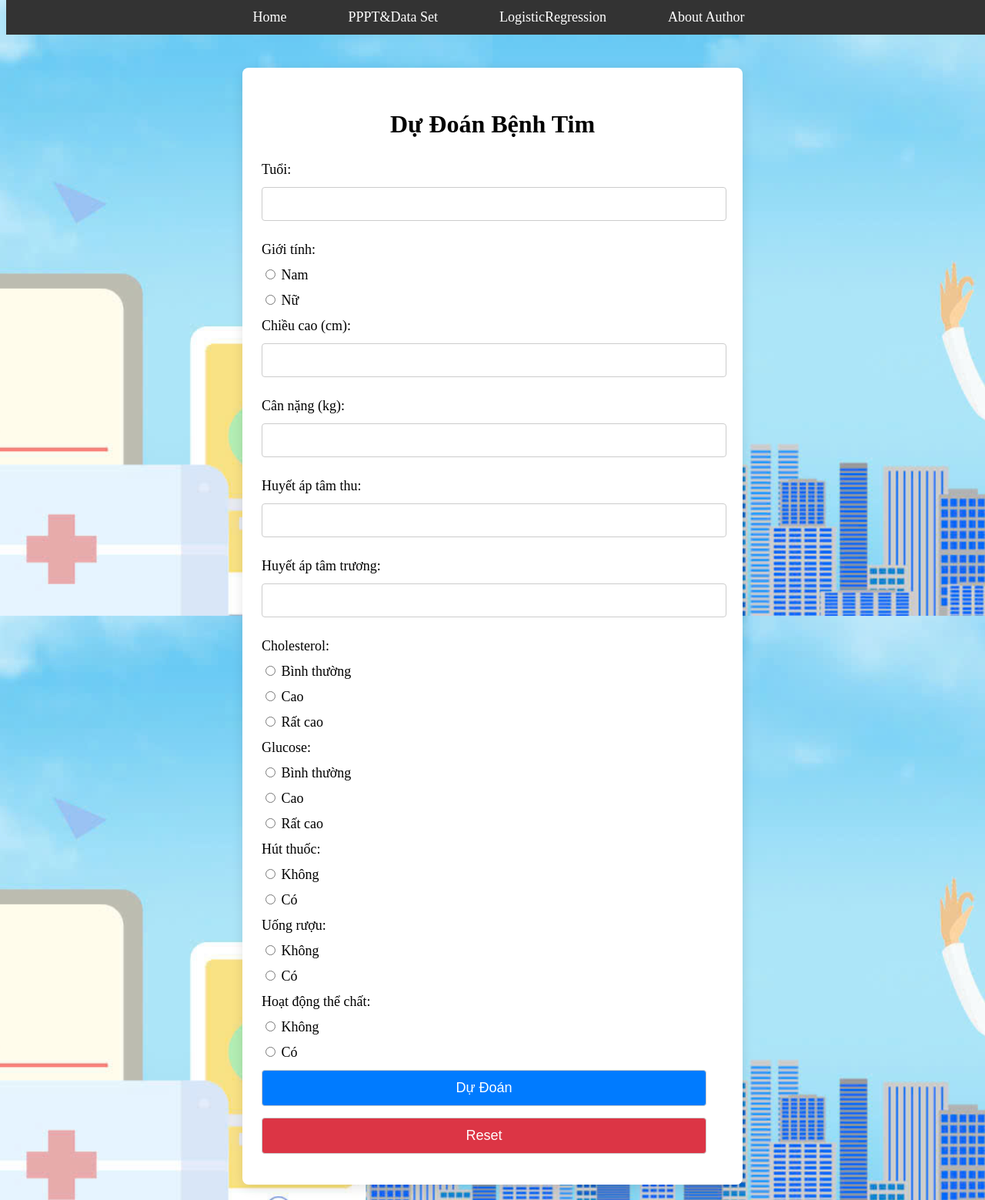
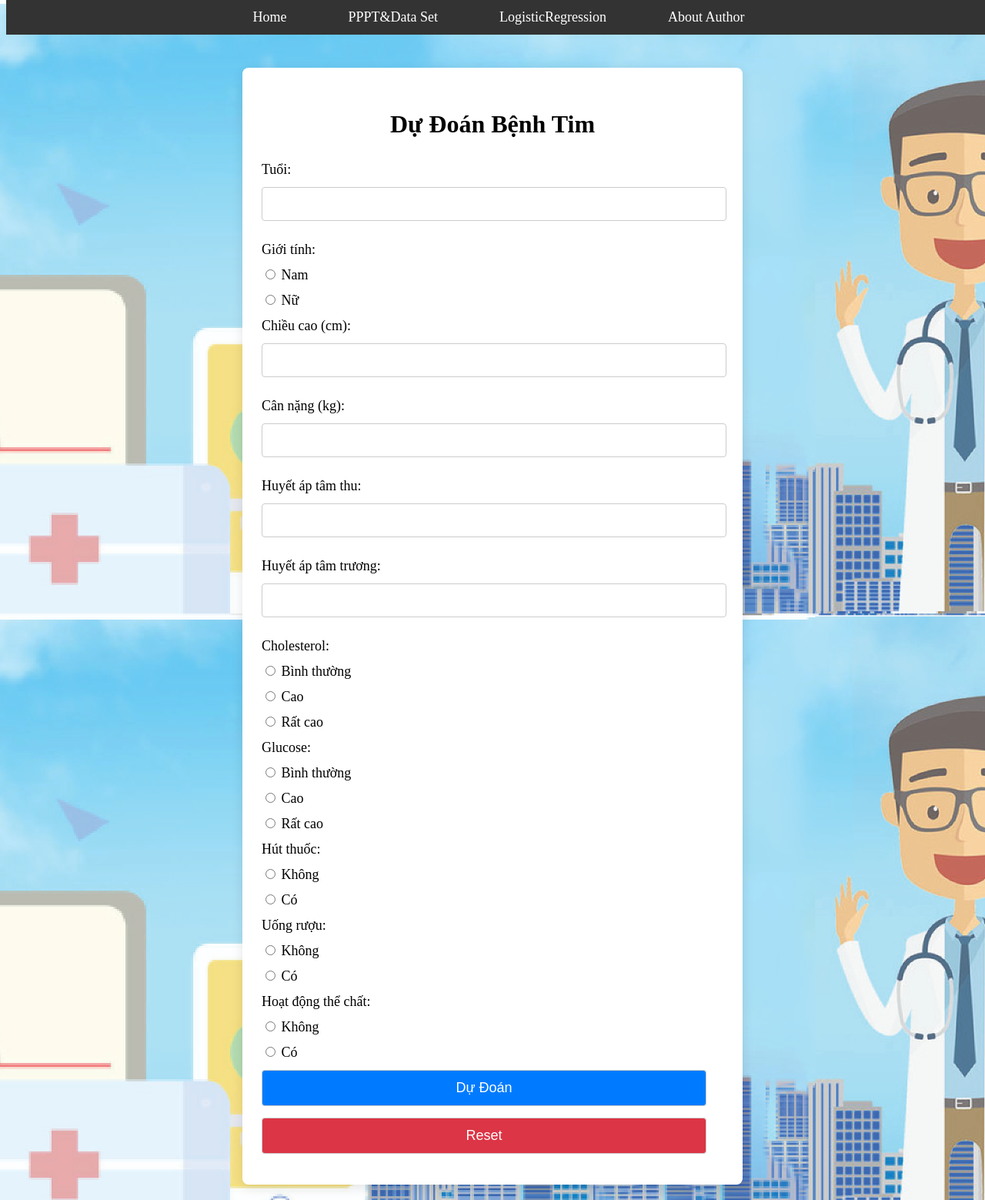
Before and after one commit to luongminh998pro/ChuanDoanBenhTimMach, a Flask app: page / in a window 1280 px wide. Shown: the whole page at 77% size. Run offline with Flask 3, Linux system fonts and the light colour scheme.

Commit message:
webCDBenhTim

```diff
--- a/static/css/styles.css
+++ b/static/css/styles.css
@@ -1,5 +1,5 @@
     body {
-    background-image: url('/static/image/anhnen03.jpg'); /* Đường dẫn tới thư mục images */
+        background-image: url('/static/image/hinhnen07.jpg'); /* Đường dẫn tới thư mục images */
         background-size: cover;
         background-position: center;
         background-attachment: fixed;
```
Also changed, not shown: static/image/anhnen.jpg (deleted), static/image/anhnen02.jpg (deleted), static/image/anhnen03.jpg (deleted), static/image/b48b6fd2450595141c07cc54d973708f.jpg (deleted), static/image/hinhnen07.jpg (added). Lines whose indentation alone changed are shown as unchanged.
